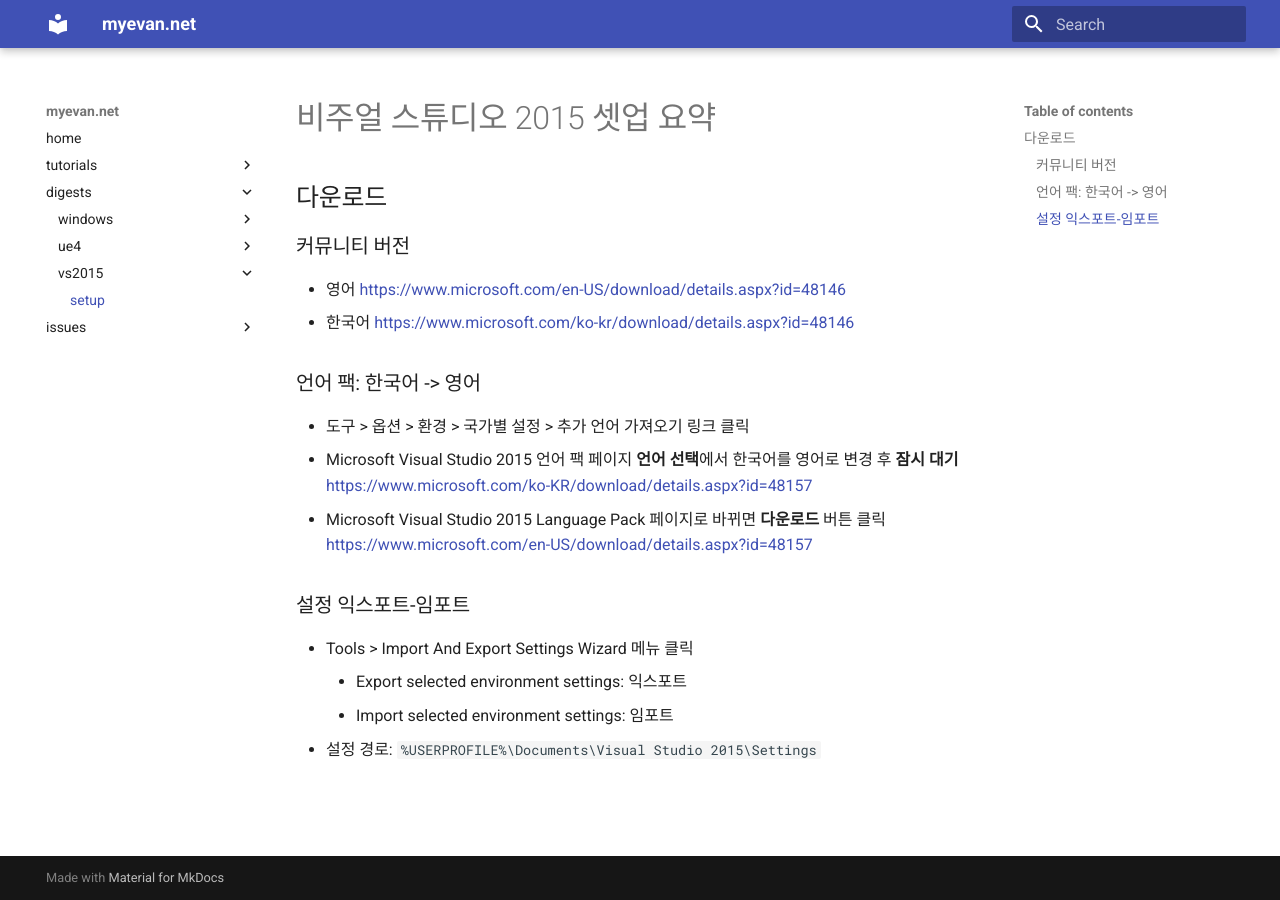
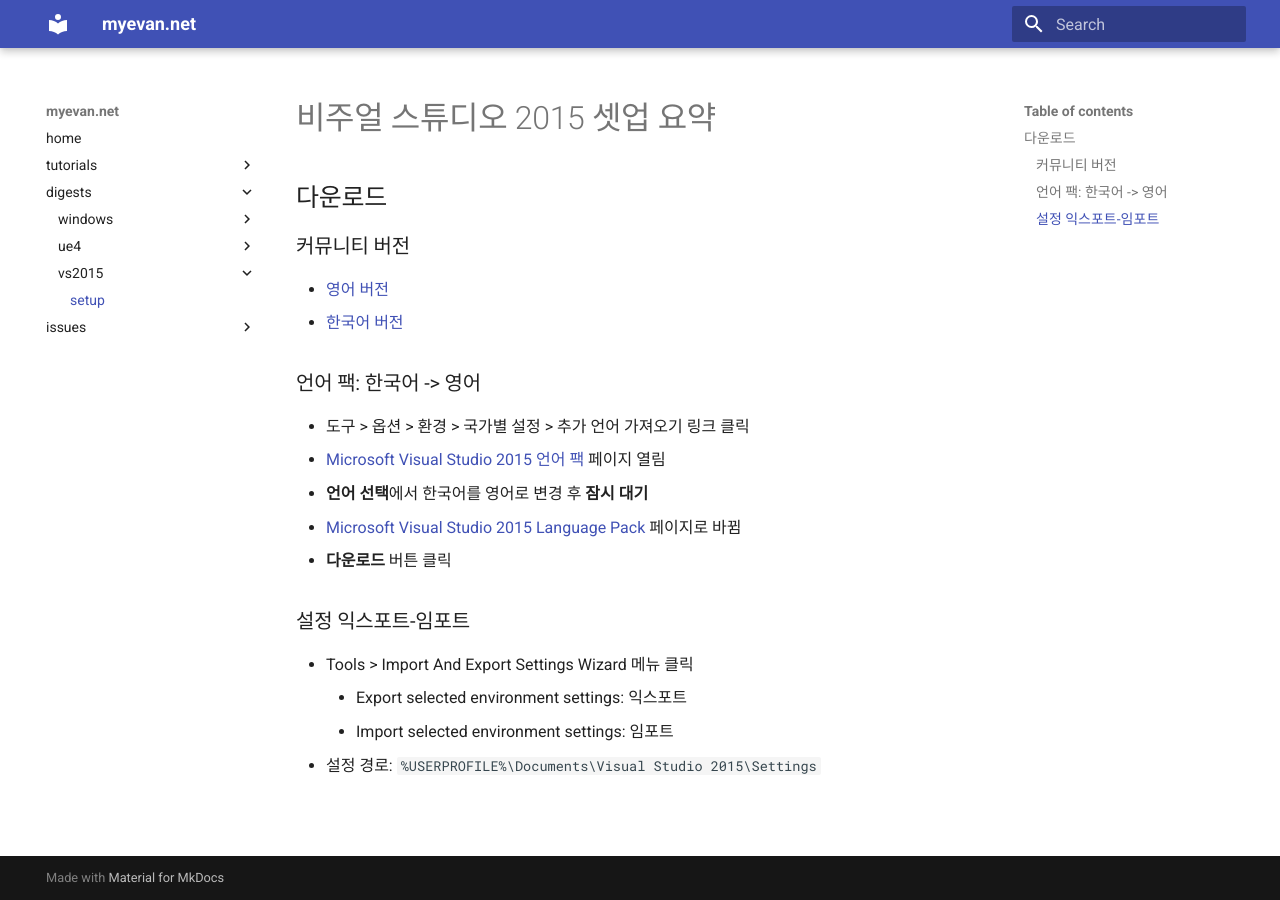
Before and after one commit to myevan/myevan-home, an MkDocs documentation site: the page built from docs/vs2015_setup_digest.md, in a window 1280 px wide. Built offline with MkDocs 1.6.1 and Material for MkDocs 9.7.7, drawn with Linux system fonts in a browser that asks for light colours; old or Windows-style settings are respelled for this version of MkDocs.

Commit message:
비주얼 스튜디오 2015 셋업 링크 정리

```diff
--- a/docs/vs2015_setup_digest.md
+++ b/docs/vs2015_setup_digest.md
@@ -4,14 +4,16 @@
 
 ### 커뮤니티 버전
 
-* 영어 <https://www.microsoft.com/en-US/download/details.aspx?id=48146>
-* 한국어 <https://www.microsoft.com/ko-kr/download/details.aspx?id=48146>
+* [영어 버전](https://www.microsoft.com/en-US/download/details.aspx?id=48146)
+* [한국어 버전](https://www.microsoft.com/ko-kr/download/details.aspx?id=48146)
 
 ### 언어 팩: 한국어 -> 영어
 
 * 도구 > 옵션 > 환경 > 국가별 설정 > 추가 언어 가져오기 링크 클릭
-* Microsoft Visual Studio 2015 언어 팩 페이지 **언어 선택**에서 한국어를 영어로 변경 후 **잠시 대기** <https://www.microsoft.com/ko-KR/download/details.aspx?id=48157>
-* Microsoft Visual Studio 2015 Language Pack 페이지로 바뀌면 **다운로드** 버튼 클릭 <https://www.microsoft.com/en-US/download/details.aspx?id=48157>
+* [Microsoft Visual Studio 2015 언어 팩](https://www.microsoft.com/ko-KR/download/details.aspx?id=48157) 페이지 열림
+* **언어 선택**에서 한국어를 영어로 변경 후 **잠시 대기**
+* [Microsoft Visual Studio 2015 Language Pack](https://www.microsoft.com/en-US/download/details.aspx?id=48157)  페이지로 바뀜
+* **다운로드** 버튼 클릭
 
 ### 설정 익스포트-임포트
 
```
